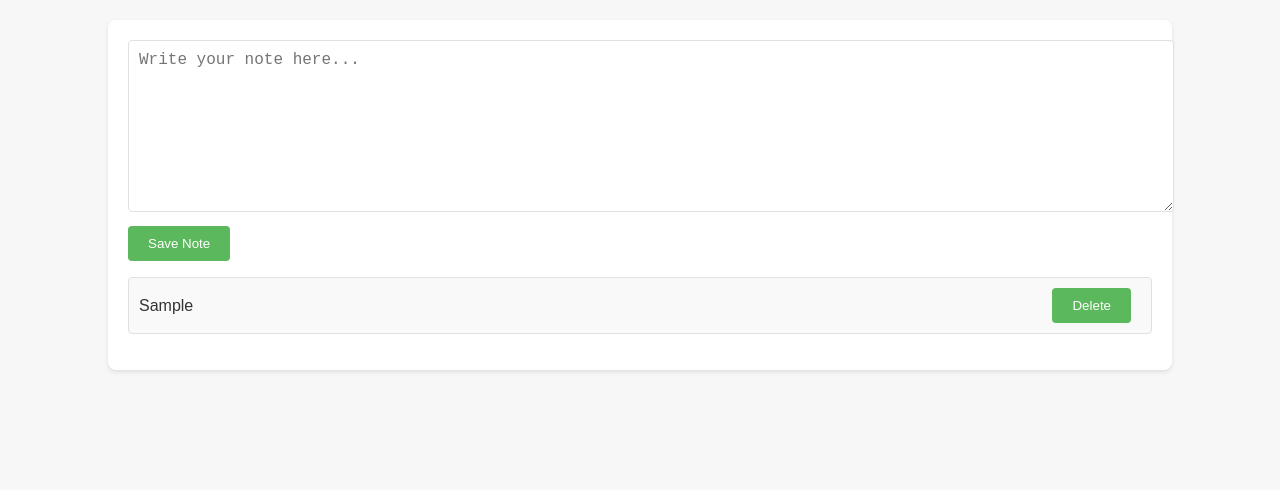
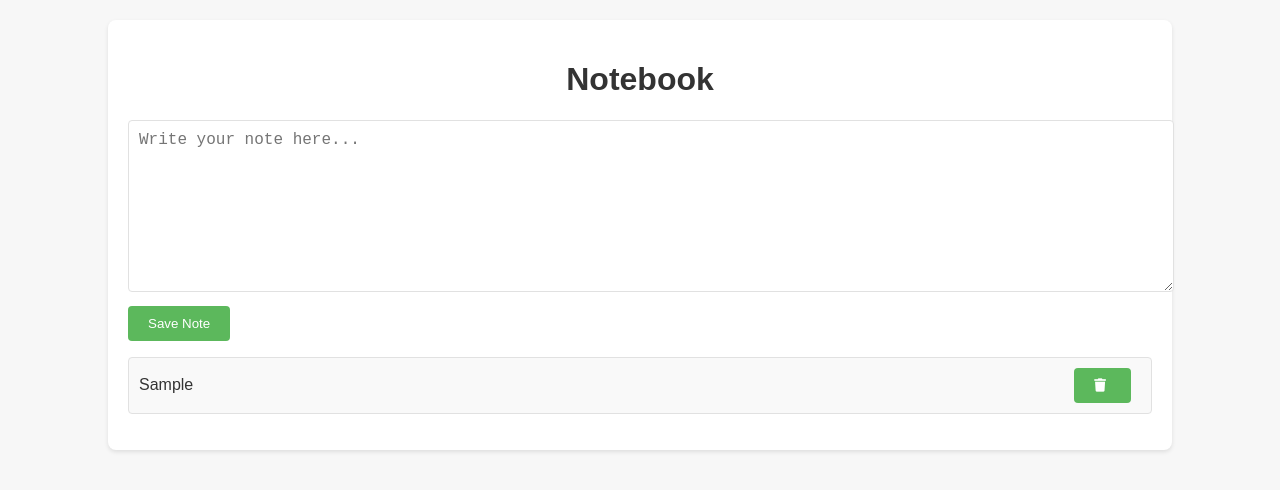
Before and after one commit to feng-wenke/notebook, a plain HTML site: page index.html in a window 1280 px wide. Both pictures are taken after typing "Sample" into the empty fields and a click on the button "Save Note". Drawn offline with Linux system fonts and the light colour scheme.

Commit message:
Update index.html

```diff
--- a/index.html
+++ b/index.html
@@ -3,6 +3,8 @@
 <head>
  <meta charset="UTF-8">
  <meta name="viewport" content="width=device-width, initial-scale=1.0">
+ <link rel="stylesheet" href="https://cdnjs.cloudflare.com/ajax/libs/font-awesome/5.15.3/css/all.min.css">
+
  <title>Notebook</title>
  <style>
   body {
@@ -20,6 +22,15 @@
    padding: 20px;
    box-shadow: 0 2px 4px rgba(0, 0, 0, 0.1);
    border-radius: 8px;
+  }
+
+  .notebook-header {
+   text-align: center;
+   margin-bottom: 20px;
+  }
+
+  .notebook-header h1 {
+   color: #333;
   }
 
   .notebook-container textarea {
@@ -79,6 +90,14 @@
    padding: 5px 10px;
    cursor: pointer;
    transition: background-color 0.3s ease;
+   position: relative;
+  }
+
+  .delete-btn::before {
+   content: "\f1f8";
+   font-family: "Font Awesome 5 Free";
+   font-weight: 900;
+   margin-right: 5px;
   }
 
   .delete-btn:hover {
@@ -88,6 +107,9 @@
 </head>
 <body>
  <div class="notebook-container">
+  <div class="notebook-header">
+   <h1>Notebook</h1>
+  </div>
   <textarea id="noteContent" placeholder="Write your note here..."></textarea>
   <button id="saveBtn">Save Note</button>
   <button id="undoDeleteBtn" class="undo-btn" style="display: none;">Undo Delete</button>
@@ -117,7 +139,7 @@
    li.className = 'note-item';
    li.innerHTML = `
     <span>${content}</span>
-    <button class="delete-btn">Delete</button>
+    <button class="delete-btn"></button>
    `;
    notesList.appendChild(li);
 
```
